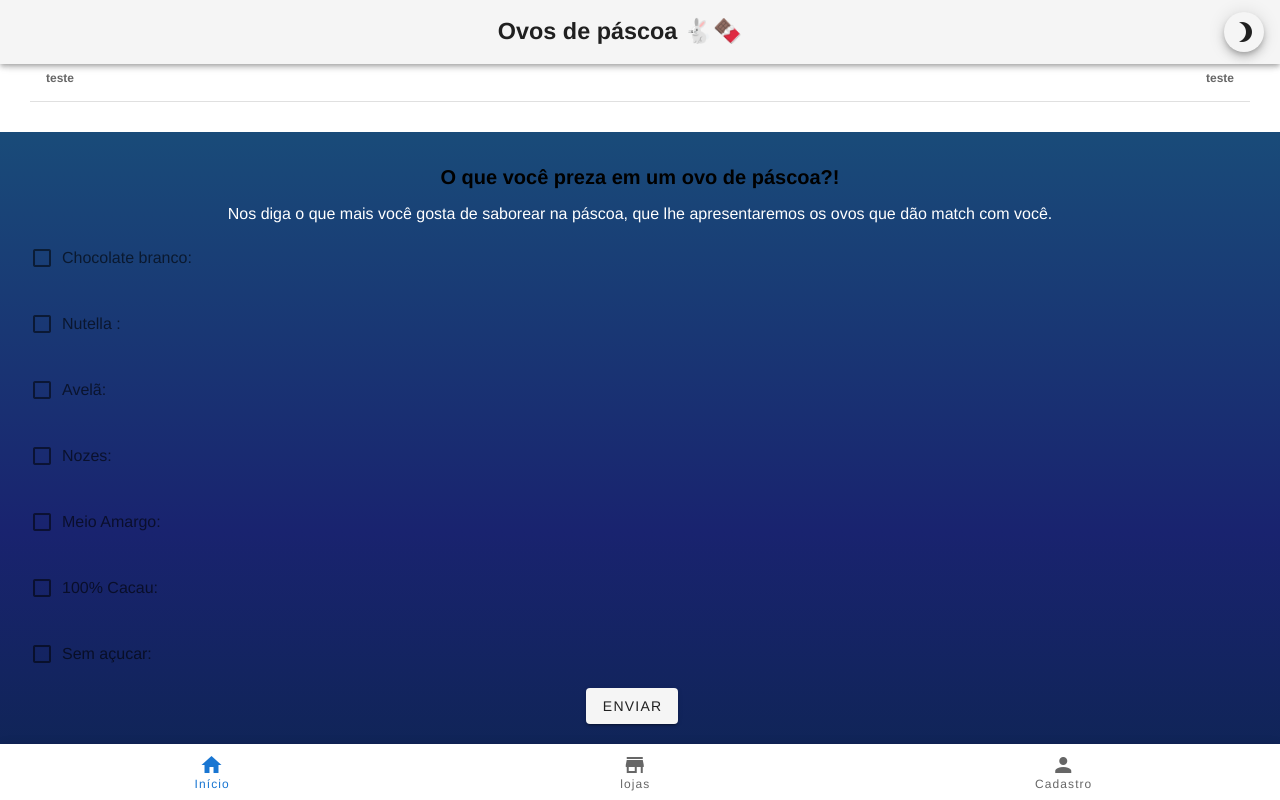
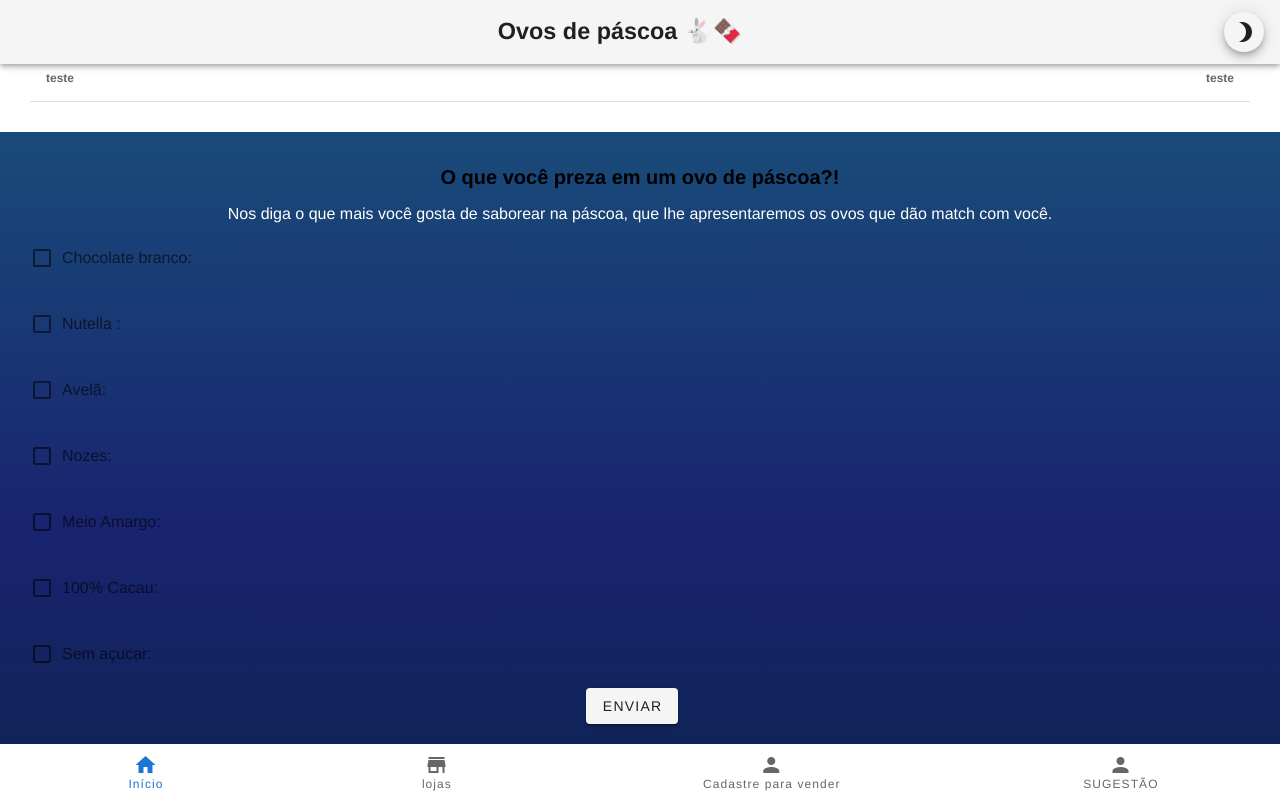
Before and after one commit to BrendaDourado/HackathonTime10, a Vue app in the folder hackathon/: page /cadastrocliente in a window 1280 px wide. Shown: the top 800 px of the page. Built offline with nearby package versions, Linux system fonts and the light colour scheme.

Commit message:
sugestão

```diff
--- a/hackathon/src/components/AppTopBar.vue
+++ b/hackathon/src/components/AppTopBar.vue
@@ -40,7 +40,14 @@
 
         <router-link to="/cadastroempresa">
         <v-btn>
-          <span>Cadastro</span>
+          <span>Cadastre para vender</span>
+          <v-icon>mdi-account</v-icon>
+        </v-btn>
+        </router-link>
+
+         <router-link to="/cadastrocliente">
+        <v-btn>
+          <span>SUGESTÃO</span>
           <v-icon>mdi-account</v-icon>
         </v-btn>
         </router-link>
--- a/hackathon/src/views/CadastroCliente.vue
+++ b/hackathon/src/views/CadastroCliente.vue
@@ -14,7 +14,7 @@
     <v-checkbox v-model="checkbox5" :label="`Meio Amargo:`"></v-checkbox>
     <v-checkbox v-model="checkbox6" :label="` 100% Cacau:`"></v-checkbox>
     <v-checkbox v-model="checkbox7" :label="`Sem açucar:`"></v-checkbox>
-    <v-btn class="mr-4" type="submit"> enviar </v-btn>
+    <v-btn @click="delay" class="mr-4" type="submit"> enviar </v-btn>
   </v-container>
 </template>
 <script>
@@ -31,7 +31,16 @@ export default {
       checkbox8: false,
     };
   },
-};
+   methods: {
+      delay(){
+        setTimeout(()=>{
+          this.$router.push('/analisesugestao')
+
+          },100)
+
+  },
+}
+}
 </script>
 
 <style scoped>
```
